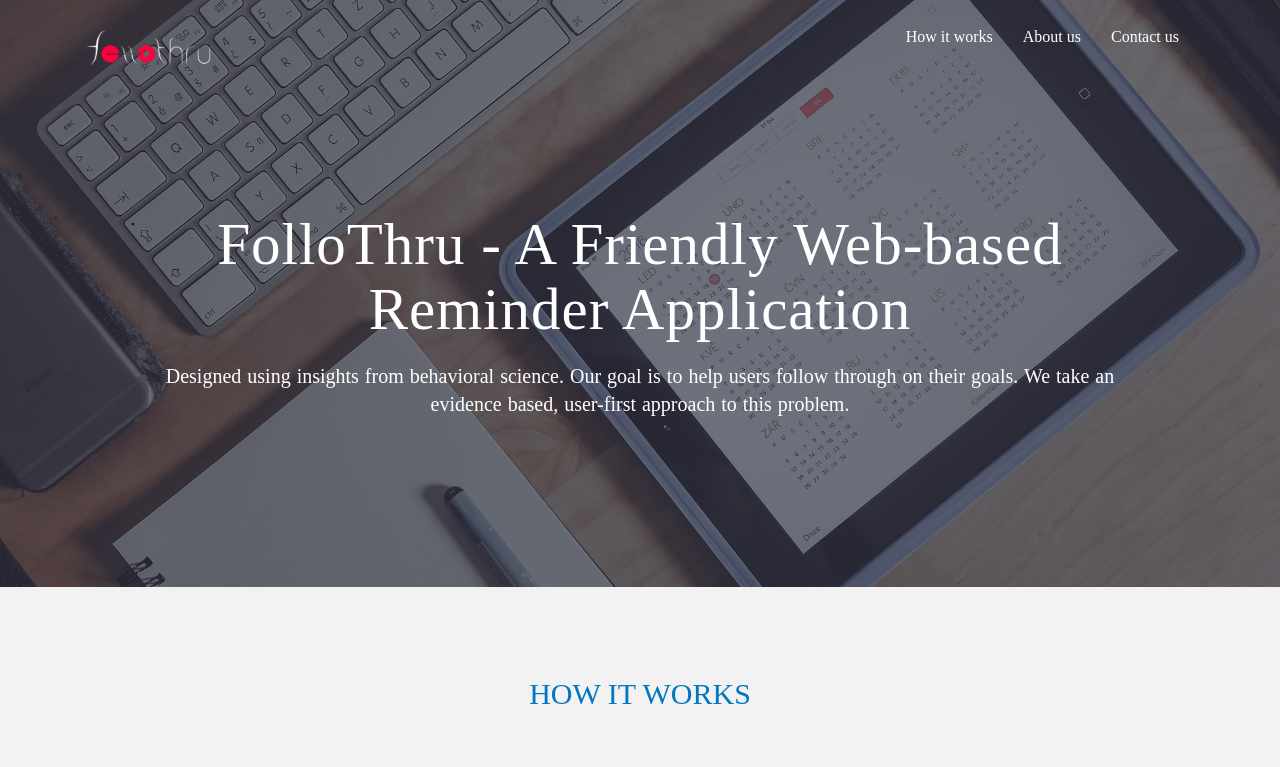
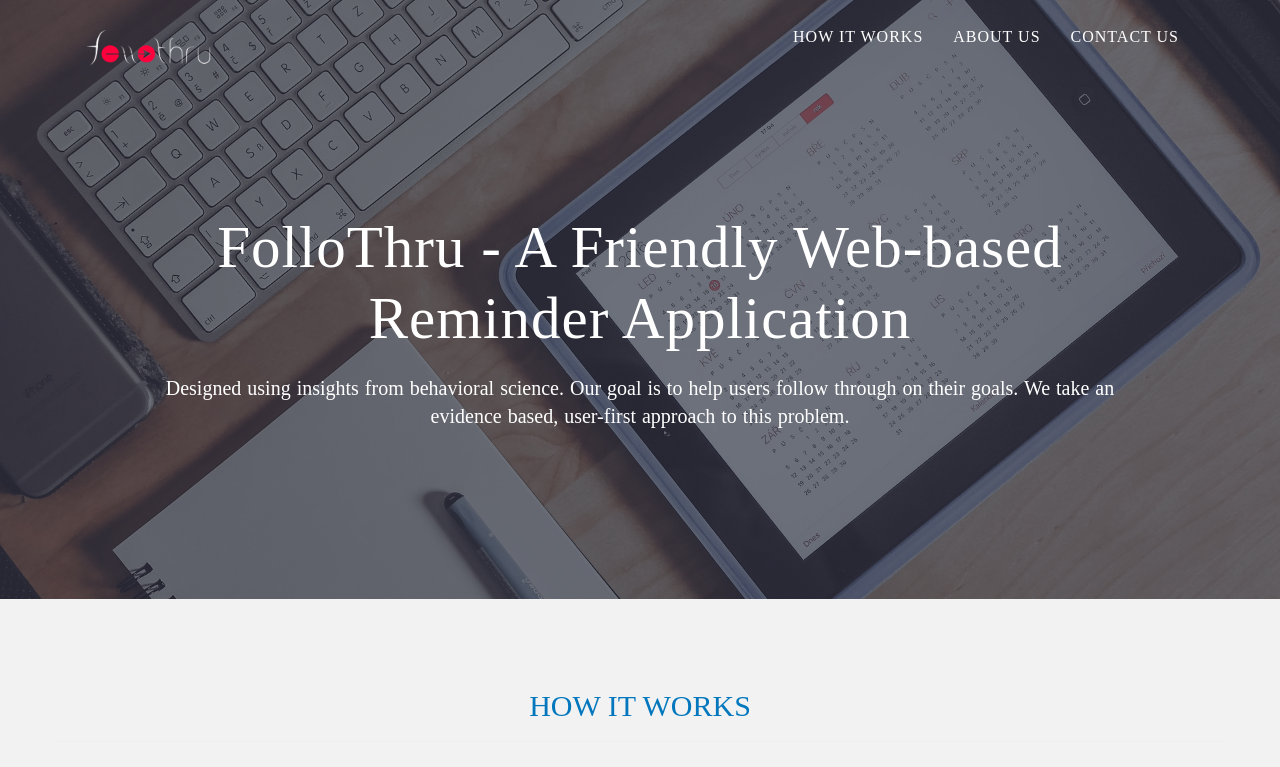
Before and after one commit to ChrisXJH/followThru-landing-page, a plain HTML site: page index.html in a window 1280 px wide. Shown: the top 767 px of the page. Drawn offline with nearby package versions, Linux system fonts and the light colour scheme.

Commit message:
Added tags

```diff
--- a/css/style_1.css
+++ b/css/style_1.css
@@ -223,7 +223,10 @@
 
 nav .nav a {
 	font-size: 16px;
+	letter-spacing: 1px;
+	text-transform: uppercase;
 }
+
 
 /* BANNER */
 #banner{
@@ -255,6 +258,7 @@
 	/*font-size: 48px;*/
 	margin-bottom: 20px;
 	letter-spacing: 1px;
+	line-height: 1.2em;
 
 }
 #banner .banner-content p{
--- a/index.html
+++ b/index.html
@@ -4,7 +4,10 @@
   <meta charset="UTF-8">
   <meta http-equiv="X-UA-Compatible" content="IE=edge">
   <meta name="viewport" content="width=device-width, initial-scale=1">
-  <title>FolloThru - Web-based reminder application</title>
+  <meta name="description" content="A Web-based Reminder Application">
+  <meta name="keywords" content="FolloThru,Reminder,FollowThru,Reminder App,Reminder Application,Follow Through">
+  <meta name="author" content="Evan F. Risko,Jianhao Xu">
+  <title>FolloThru - A Web-based Reminder Application</title>
   <link rel="stylesheet" type="text/css" href="./css/reset.css">
   <link href="./bootstrap/css/bootstrap.min.css" rel="stylesheet">
   <link rel="stylesheet" type="text/css" href="./css/style_1.css">
```
